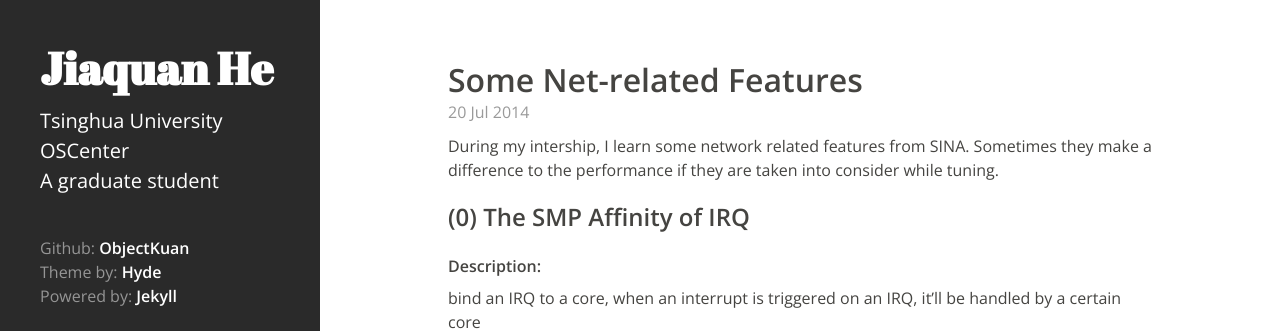
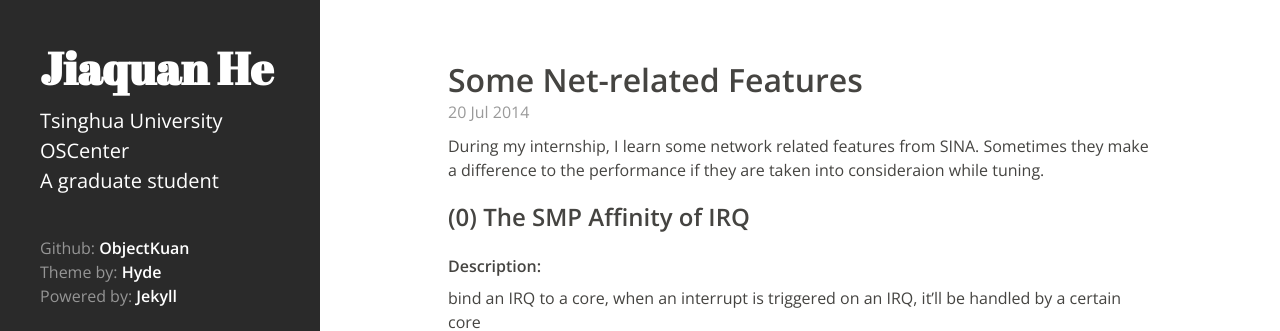
Before and after one commit to objectkuan/objectkuan.github.io, a Jekyll site: the page built from _posts/2014-07-20-some-net-related-features.md, in a window 1280 px wide and 900 px high. Shown: the top 331 px of the window. Built offline with Jekyll 4.4.1, drawn with Linux system fonts in a browser that asks for light colours; Markdown is read by kramdown in place of the engine named in the settings.

Commit message:
Update 2014-07-20-some-net-related-features.md
Fix spelling

```diff
--- a/_posts/2014-07-20-some-net-related-features.md
+++ b/_posts/2014-07-20-some-net-related-features.md
@@ -3,7 +3,7 @@ layout: post
 title: Some Net-related Features
 ---
 
-During my intership, I learn some network related features from SINA. Sometimes they make a difference to the performance if they are taken into consider while tuning.
+During my internship, I learn some network related features from SINA. Sometimes they make a difference to the performance if they are taken into consideraion while tuning.
 
 <!--more-->
 
```
